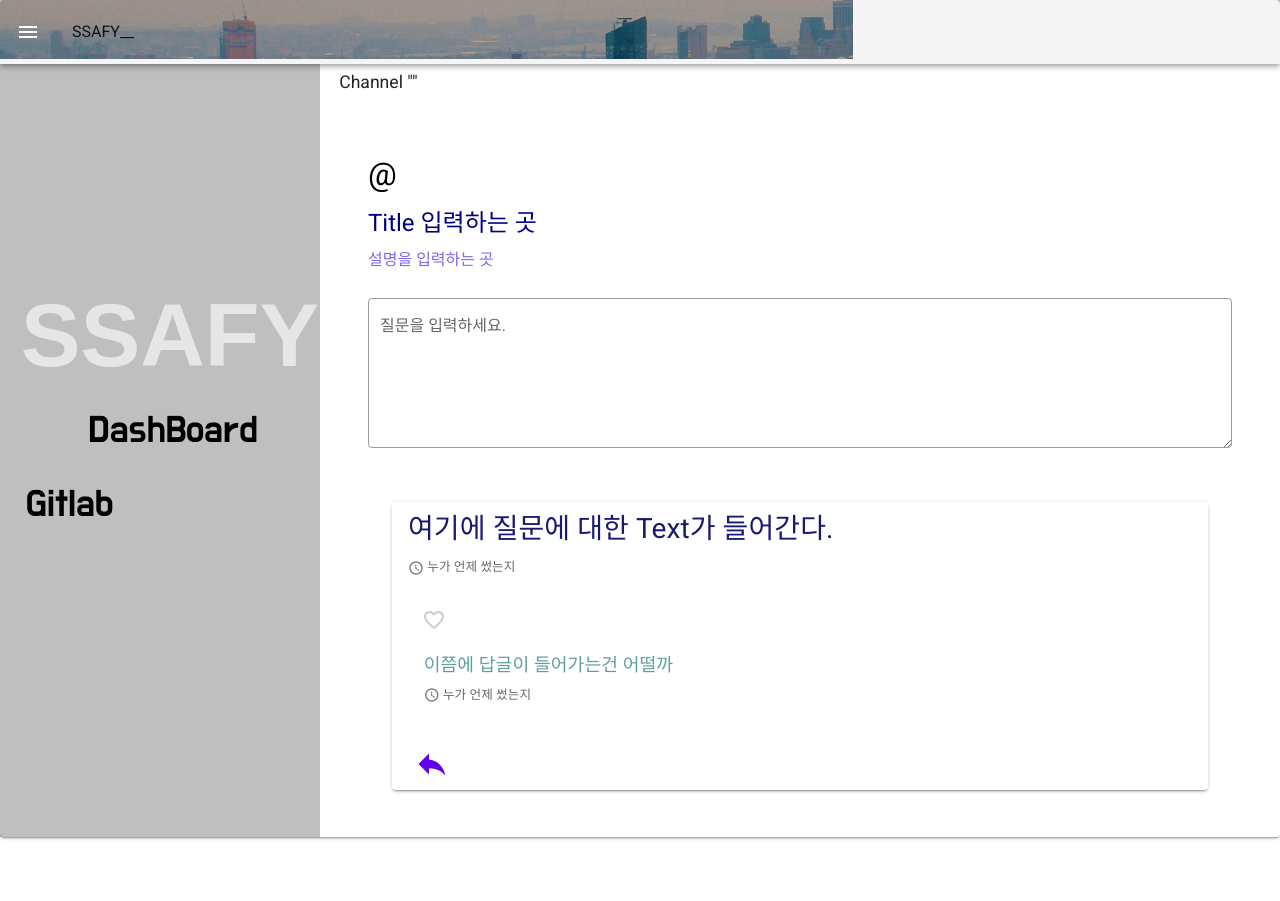
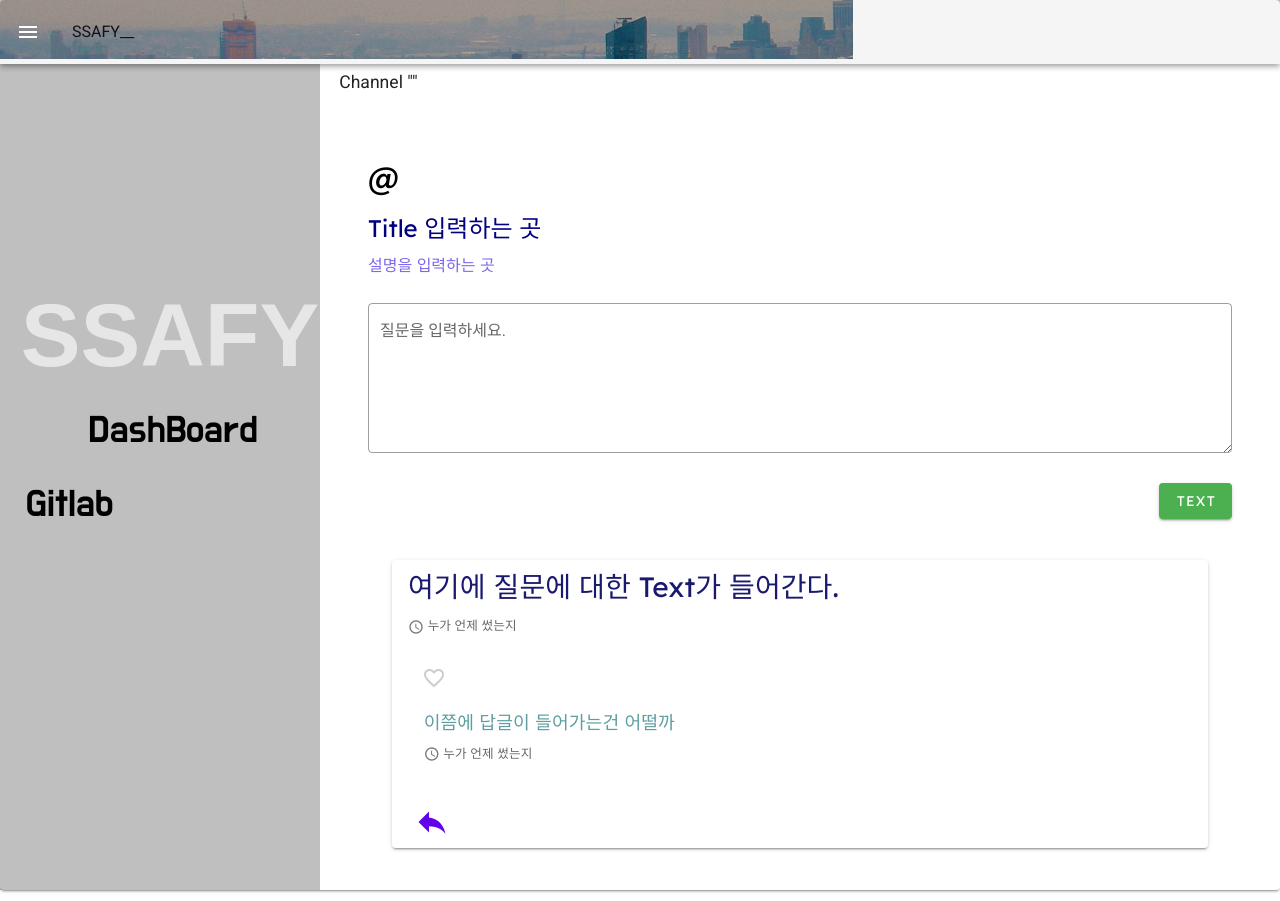
Before and after one commit to ssungwxx/Sol4U-QnA, a Vue app in the folder ssafy-qna/: page /qna/ in a window 1280 px wide. Before the commit the page ends 843 px from the top, so only its background shows below. Built offline with nearby package versions, Linux system fonts and the light colour scheme; a web font is replaced by a local one.

Commit message:
update QnAPage.vue
add qna button, edit font

```diff
--- a/ssafy-qna/src/components/QnACard.vue
+++ b/ssafy-qna/src/components/QnACard.vue
@@ -90,6 +90,7 @@ export default {
 }
 
 #likeCount {
+  font-family: "Lexend Deca", sans-serif;
   margin-top: 12px;
   margin-left: -5px;
   color: blueviolet;
@@ -97,16 +98,19 @@ export default {
 }
 
 .writeTimeText {
+  font-family: "Lexend Deca", sans-serif;
   justify-content: center;
   font-size: 0.9em;
 }
 
 .textQnA {
+  font-family: "Lexend Deca", sans-serif;
   font-size: 2em;
   color: midnightblue;
 }
 
 .textReply {
+  font-family: "Lexend Deca", sans-serif;
   font-size: 1.3em;
   margin-bottom: 1%;
   color: cadetblue;
--- a/ssafy-qna/src/views/QnAPage.vue
+++ b/ssafy-qna/src/views/QnAPage.vue
@@ -37,6 +37,9 @@
             <div>
               <v-textarea outlined name="input-7-4" label="질문을 입력하세요."></v-textarea>
             </div>
+
+            <v-btn color="success" id="btnQuestion">text</v-btn>
+            <v-spacer style="clear: both;"></v-spacer>
           </div>
           <v-card flat>
             <v-container grid-list-lg fluid>
@@ -152,6 +155,7 @@ export default Vue.extend({
 
 #channelNumber {
   font-size: 2em;
+  font-family: "Lexend Deca", sans-serif;
   color: black;
   height: 5%;
 }
@@ -160,15 +164,24 @@ export default Vue.extend({
   font-size: 1.5em;
   color: navy;
   margin-top: -1%;
+  font-family: "Lexend Deca", sans-serif;
 }
 
 #channelDes {
   font-size: 1em;
+  font-family: "Lexend Deca", sans-serif;
   color: mediumslateblue;
   height: 2%;
   margin-top: -1%;
   margin-bottom: 3%;
 }
+
+#btnQuestion {
+  float: right;
+  margin-bottom: 2%;
+  font-family: "Lexend Deca", sans-serif;
+}
+
 .GithubAddress {
   width: 100%;
   color: black;
```
